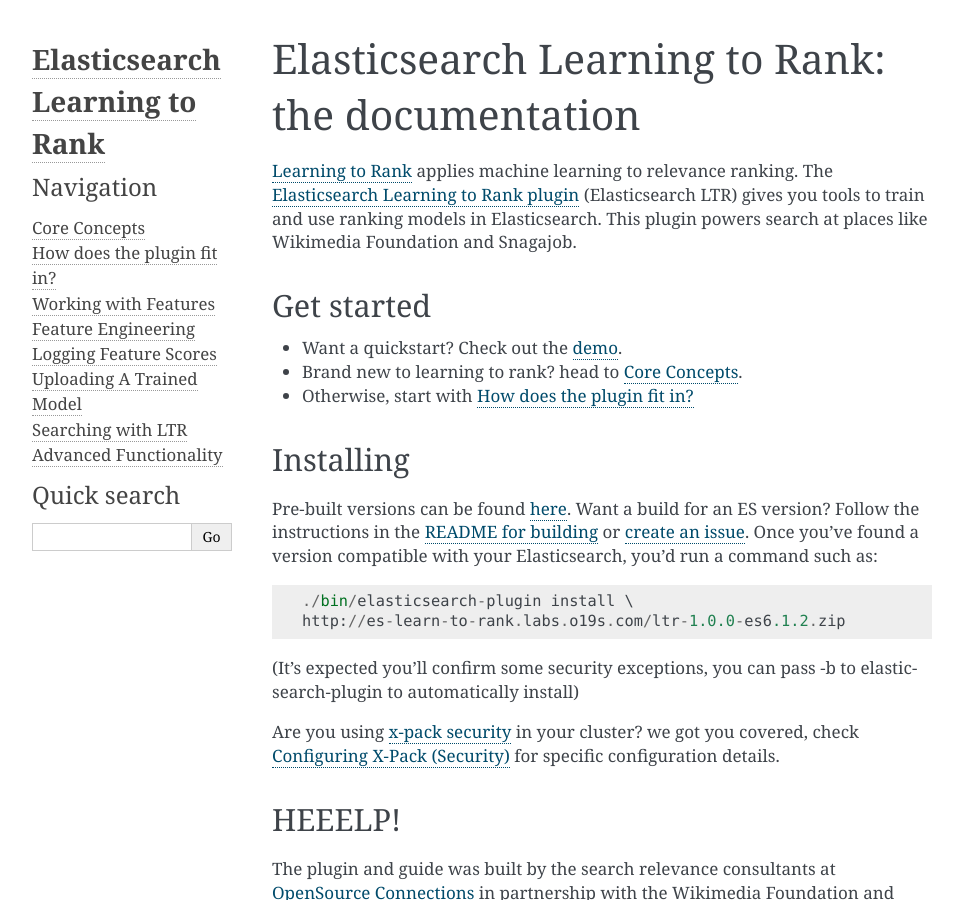
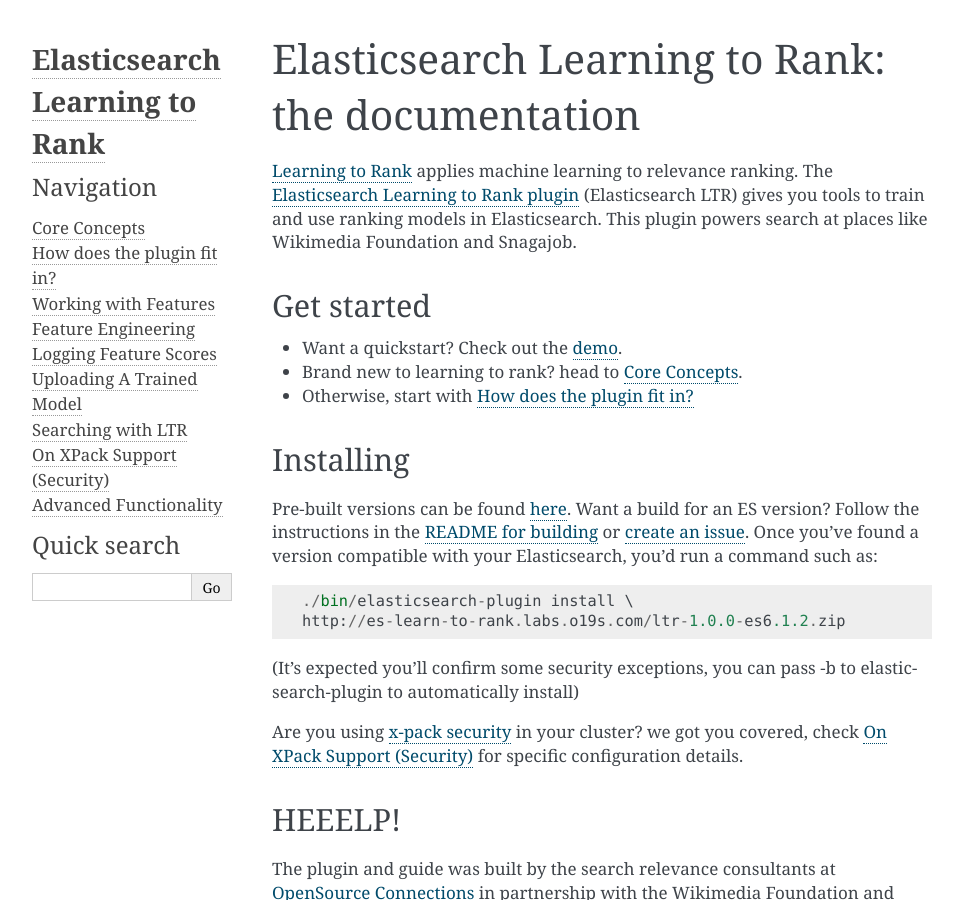
Before and after one commit to o19s/elasticsearch-learning-to-rank, a Sphinx documentation site: the page built from docs/index.rst, in a window 1280 px wide and 900 px high. Shown: the whole window, without its empty margins (148-1111 px from the left). Built offline with Sphinx 7.4.7, drawn with Linux system fonts in a browser that asks for light colours; pages that are not in the unit, such as notebooks, are missing from menus; some of the changed text lies outside the part shown.

Commit message:
ammend docs warnings

```diff
--- a/docs/index.rst
+++ b/docs/index.rst
@@ -46,6 +46,7 @@
    logging-features
    training-models
    searching-with-your-model
+   x-pack
    advanced-functionality
    :caption: Contents:
 
--- a/docs/x-pack.rst
+++ b/docs/x-pack.rst
@@ -1,5 +1,5 @@
-Configuring X-Pack (Security)
-***********************
+On XPack Support (Security)
+*****************************
 
 X-Pack is the collection of extensions provided by elastic to enhance the capabilities of the Elastic Stack with things
 such as reporting, monitoring and also security. If you installed x-pack your cluster will now be protected with the
@@ -23,13 +23,13 @@
 
     POST /_xpack/security/role/ltr_admin
     {
-        "cluster": [ "ltr" ],
-        "indices": [
-            {
-                "names": [ ".ltrstore*" ],
-                "privileges": [ "all" ],
-            }
-        ]
+      "cluster": [ "ltr" ],
+      "indices": [
+        {
+            "names": [ ".ltrstore*" ],
+            "privileges": [ "all" ],
+        }
+      ]
     }
 
     POST /_xpack/security/role/ltr_query
```
